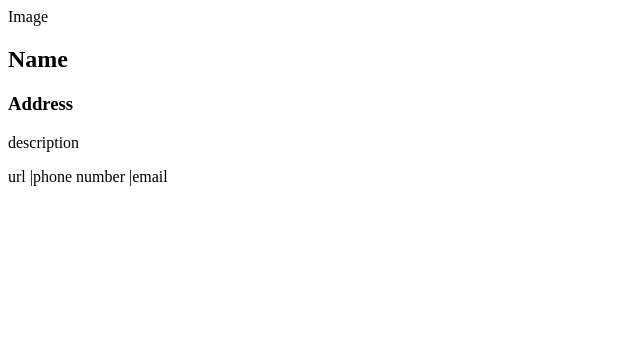
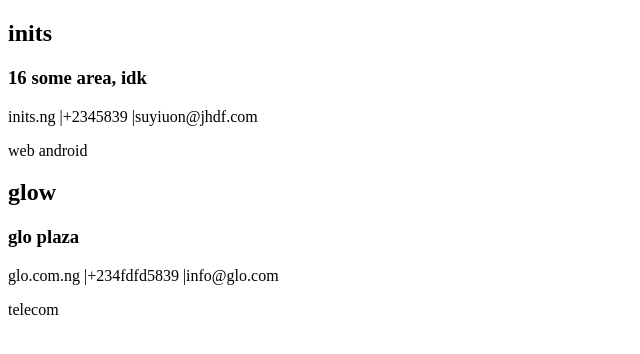
Before and after one commit to majiyd/inits-test, a React (Create React App) app: page / in a window 1280 px wide. Shown: the top 354 px of the page, without its empty margins (0-640 px from the left). Built offline with nearby package versions, Linux system fonts and the light colour scheme.

Commit message:
Read data from state

```diff
--- a/src/components/Listing/index.js
+++ b/src/components/Listing/index.js
@@ -1,17 +1,30 @@
 import React from 'react'
-const Listing = ( ) => {
+const Listing = ({
+  id,
+  name,
+  address,
+  url,
+  phoneNumber,
+  description,
+  categories,
+  email
+}) => {
   return (
     <div>
-      <div> Image</div>
       <div>
-        <h2>Name</h2>
-        <h3>Address</h3>
-        <p>description</p>
+        <h2>{name}</h2>
+        <h3>{address}</h3>
+        <p>{description}</p>
         <p>
-          <span>url</span> |
-          <span>phone number </span> |
-          <span>email </span>
+          <span>{url}</span> |
+          <span>{phoneNumber}</span> |
+          <span>{email} </span>
         </p>
+        <div>
+          {categories.map(category => (
+            <span key={category}> {category} </span>
+          ))}
+        </div>
       </div>
     </div>
 
--- a/src/redux/store/index.js
+++ b/src/redux/store/index.js
@@ -2,6 +2,7 @@
 
 const initialState = {
   listings: [{
+    id: 1,
     name: "inits",
     address: "16 some area, idk",
     url: "inits.ng",
@@ -12,6 +13,7 @@
     phoneNumber: "+2345839",
     email: "suyiuon@jhdf.com"
   }, {
+    id: 2,
     name: "glow",
     address: "glo plaza",
     url: "glo.com.ng",
--- a/src/views/Listings/index.js
+++ b/src/views/Listings/index.js
@@ -1,12 +1,31 @@
 import React from 'react';
+import {connect} from 'react-redux';
 import Listing from "../../components/Listing"
 
-const Listings = ( ) => {
+const mapStateToProps = (state) => {
+  return{
+    listings: state.listings
+  }
+}
+
+const Listings = (props) => {
   return(
     <div>
-      <Listing />
+      {props.listings.map(listing => (
+        <Listing
+          key={listing.id}
+          id={listing.id}
+          name={listing.name}
+          address={listing.address}
+          url={listing.url}
+          phoneNumber={listing.phoneNumber}
+          description={listing.description}
+          categories={listing.categories}
+          email={listing.email}
+        />
+      ))}
     </div>
   )
 }
 
-export default Listings
+export default connect(mapStateToProps)(Listings)
```
